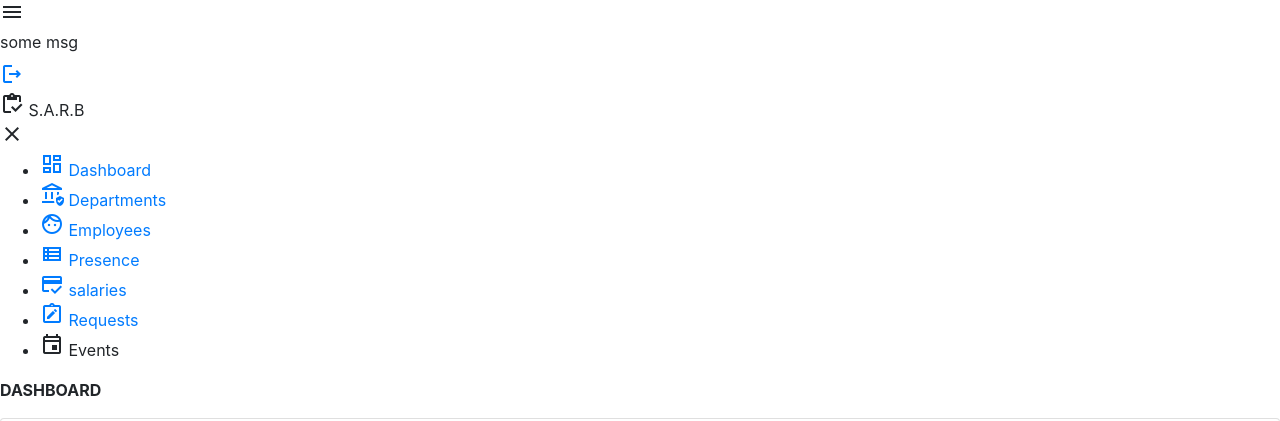
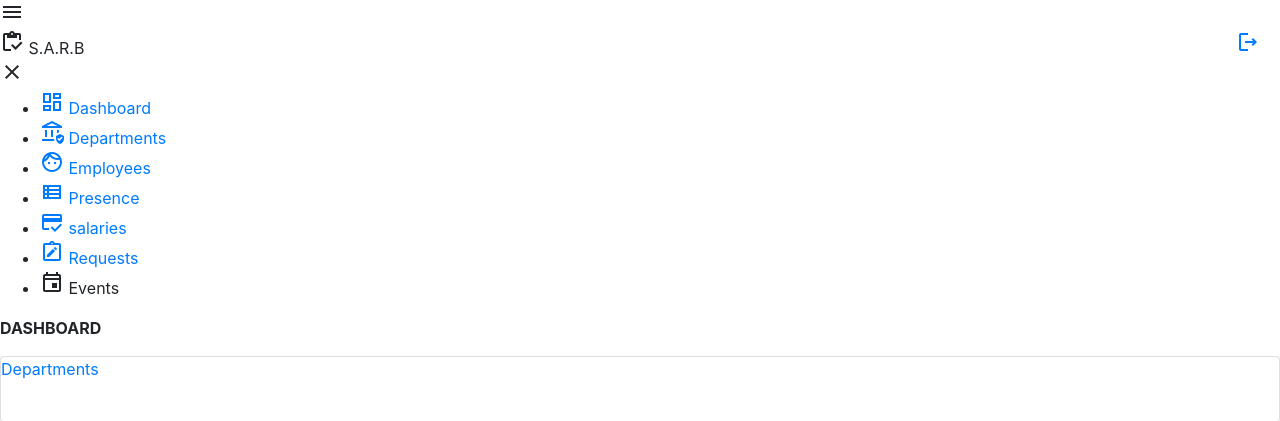
Before and after one commit to HamzaElhim/hamzaHrms, a PHP site: page /hamzaHrms/views/Admin/index.php in a window 1280 px wide. Shown: the top 421 px of the page. Run offline with PHP 8.4, Linux system fonts and the light colour scheme; the template is opened without the code that fills it, so the values that code supplies are empty; some libraries are stand-ins or nearby versions.

Commit message:
removesomemsd

```diff
--- a/app/views/inc/dashboard.php
+++ b/app/views/inc/dashboard.php
@@ -35,7 +35,7 @@
       </a>
     </li>
     <li class="sidebar-list-item">
-      <a href="<?PHP echo URLROOT.'Requests/Request' ;?>
+      <a href="<?PHP echo URLROOT.'Requests/Request';?>">
         <span class="material-icons-outlined"> note_alt</span> Requests
       </a>
     </li>
--- a/app/views/inc/navigation.php
+++ b/app/views/inc/navigation.php
@@ -5,8 +5,6 @@
         <div class="menu-icon" onclick="openSidebar()">
           <span class="material-icons-outlined">menu</span>
         </div>
-              some msg
-        <h1></h1>
         <a class="header-right" href="<?PHP echo URLROOT.'admins/logout';?>">
           <span class="material-icons-outlined">logout</span>
         </a>
@@ -72,6 +70,10 @@
             </aside>
 
            <style>
+            .header-right {
+              position: absolute;
+              right: 20px;
+            }
             .dropdown-item:hover{
               background-color: #ff8080 !important;
             }
--- a/public/css/admin/add.css
+++ b/public/css/admin/add.css
@@ -85,6 +85,7 @@ span {
   row-gap: 0.4rem;
 }
 
+
 .info_ctr {
   font-size: 2.4rem;
 }
@@ -165,6 +166,7 @@ span {
   outline: none !important;
   cursor: pointer;
 }
+
 @media (min-width: 500px) {
   .multisteps-form__progress-btn {
     text-indent: 0;
--- a/public/css/dashboard.css
+++ b/public/css/dashboard.css
@@ -73,6 +73,8 @@ body {
 
 .header-right {
   color: #666666;
+  position: absolute;
+  right: 20px;
 }
 
 .menu-icon {
--- a/public/css/navigation.css
+++ b/public/css/navigation.css
@@ -75,6 +75,8 @@ html {
 }
 .header-right {
   color: #666666;
+  position: absolute;
+  right: 20px;
 }
 .menu-icon {
   display: none;
```
Also changed, not shown: app/views/inc/user_nav.php (+4 -3 lines), app/views/User/dashboard.php (added).
